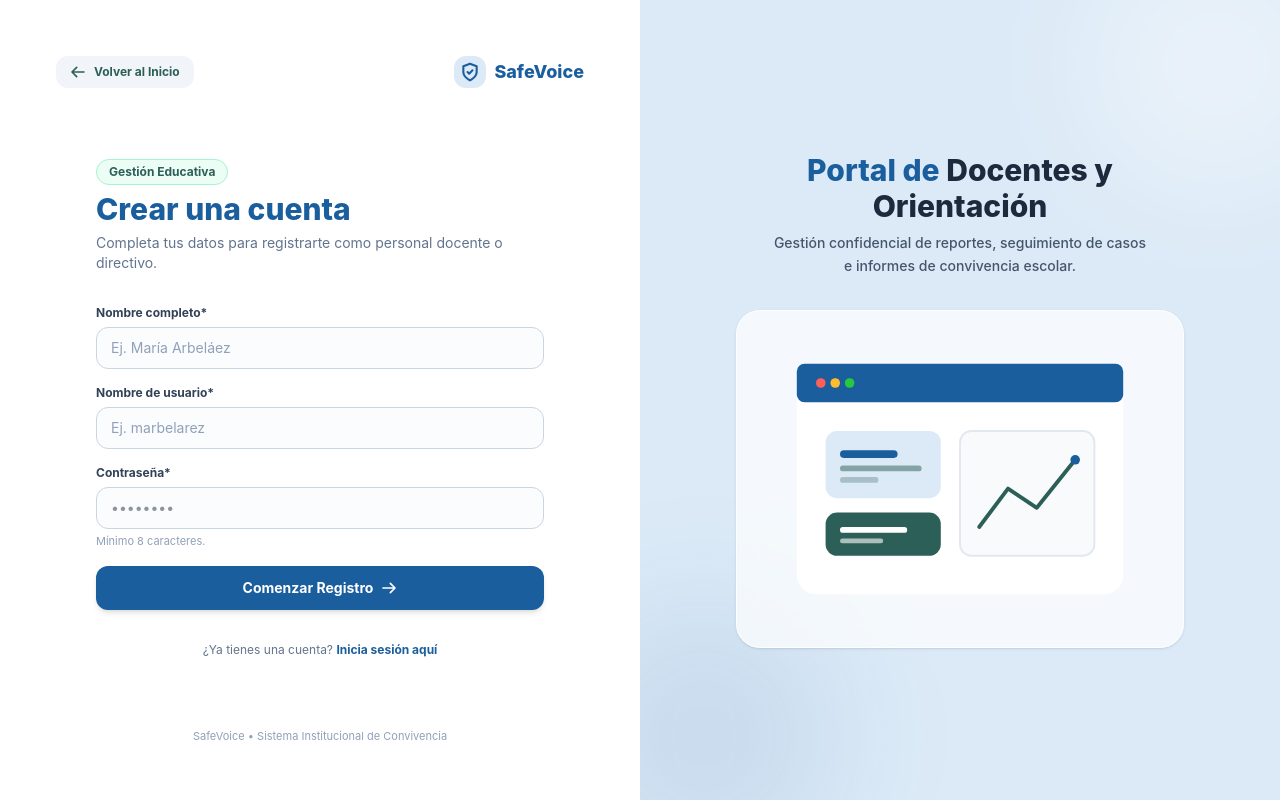
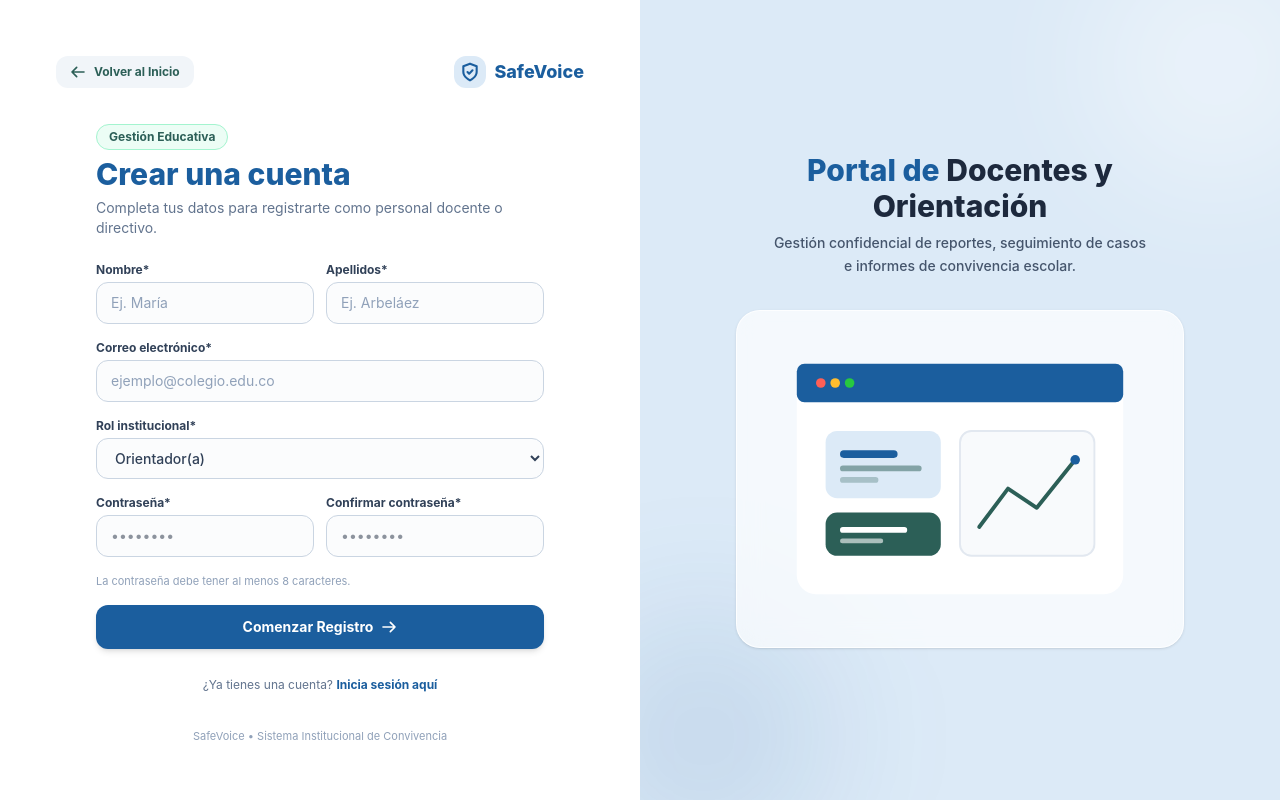
Before and after one commit to MariArbe/SafeVoice, a React app in the folder frontend/: page /docente/registro in a window 1280 px wide. Built offline with nearby package versions, Linux system fonts and the light colour scheme; no server answers; the HTML template or start-up script is replaced by a standard one.

Commit message:
feat: Refatorize the singup use of the registers

```diff
--- a/frontend/src/pages/docente/SignUp.jsx
+++ b/frontend/src/pages/docente/SignUp.jsx
@@ -1,14 +1,96 @@
 import { useState } from "react";
 import { Link, useNavigate } from "react-router-dom";
+import userService from "../../services/userService";
 
 export default function RegistroDocente() {
   const navigate = useNavigate();
-  const [formData, setFormData] = useState({ name: "", username: "", password: "" });
 
-  const handleSubmit = (e) => {
+  const [formData, setFormData] = useState({
+    email: "",
+    first_name: "",
+    last_name: "",
+    rol: "ORIENTADOR",
+    password: "",
+    password_confirmacion: "",
+  });
+
+  const [errors, setErrors] = useState({});
+  const [generalError, setGeneralError] = useState("");
+  const [successMessage, setSuccessMessage] = useState("");
+  const [isLoading, setIsLoading] = useState(false);
+
+  const handleChange = (e) => {
+    const { name, value } = e.target;
+    setFormData((prev) => ({ ...prev, [name]: value }));
+
+    // Limpia el error del campo específico si existía
+    if (errors[name]) {
+      setErrors((prev) => ({ ...prev, [name]: null }));
+    }
+  };
+
+  const getFieldError = (fieldName) => {
+    if (!errors || !errors[fieldName]) return null;
+    const fieldError = errors[fieldName];
+    if (Array.isArray(fieldError)) {
+      return fieldError.join(" ");
+    }
+    return fieldError;
+  };
+
+  const handleSubmit = async (e) => {
     e.preventDefault();
-    // Tras registrarse, redirige al login
-    navigate("/docente/login");
+    setErrors({});
+    setGeneralError("");
+    setSuccessMessage("");
+
+    // Validación básica del lado del cliente
+    if (formData.password !== formData.password_confirmacion) {
+      setErrors({ password_confirmacion: "Las contraseñas no coinciden." });
+      return;
+    }
+
+    setIsLoading(true);
+
+    try {
+      await userService.crearUsuario(formData);
+      setSuccessMessage("¡Cuenta registrada con éxito! Redirigiendo al inicio de sesión...");
+
+      setTimeout(() => {
+        navigate("/docente/login", {
+          state: { message: "Registro exitoso. Inicia sesión con tus credenciales." },
+        });
+      }, 1500);
+    } catch (error) {
+      if (error.response) {
+        const { status, data } = error.response;
+
+        if (status === 400 && data) {
+          if (data.detail && typeof data.detail === "string") {
+            setGeneralError(data.detail);
+          } else if (data.non_field_errors) {
+            setGeneralError(
+              Array.isArray(data.non_field_errors)
+                ? data.non_field_errors.join(" ")
+                : data.non_field_errors
+            );
+          } else {
+            // Errores de validación por campo desde Django REST Framework
+            setErrors(data);
+          }
+        } else if (status >= 500) {
+          setGeneralError("Ocurrió un error interno en el servidor. Por favor, intenta más tarde.");
+        } else {
+          setGeneralError(
+            data?.detail || data?.message || "Ocurrió un error inesperado al procesar el registro."
+          );
+        }
+      } else {
+        setGeneralError("No fue posible conectar con el servidor. Revisa tu conexión a internet.");
+      }
+    } finally {
+      setIsLoading(false);
+    }
   };
 
   return (
@@ -41,7 +123,7 @@ export default function RegistroDocente() {
         </div>
 
         {/* Formulario */}
-        <div className="max-w-md w-full mx-auto my-auto py-8 space-y-6">
+        <div className="max-w-md w-full mx-auto my-auto py-6 space-y-5">
           <div className="space-y-1.5 text-center md:text-left">
             <span className="inline-block text-xs font-bold text-[#2C5F57] bg-emerald-50 px-3 py-1 rounded-full border border-emerald-200">
               Gestión Educativa
@@ -52,53 +134,177 @@ export default function RegistroDocente() {
             </p>
           </div>
 
-          <form onSubmit={handleSubmit} className="space-y-4 pt-2">
+          {/* Mensaje global de éxito */}
+          {successMessage && (
+            <div className="bg-emerald-50 border border-emerald-200 text-emerald-800 px-4 py-3 rounded-xl text-xs font-semibold flex items-center gap-2">
+              <svg className="w-4 h-4 text-emerald-600 shrink-0" fill="none" stroke="currentColor" viewBox="0 0 24 24">
+                <path strokeLinecap="round" strokeLinejoin="round" strokeWidth="2" d="M5 13l4 4L19 7" />
+              </svg>
+              <span>{successMessage}</span>
+            </div>
+          )}
+
+          {/* Mensaje global de error (500 o general) */}
+          {generalError && (
+            <div className="bg-red-50 border border-red-200 text-red-700 px-4 py-3 rounded-xl text-xs font-semibold flex items-center gap-2">
+              <svg className="w-4 h-4 text-red-500 shrink-0" fill="none" stroke="currentColor" viewBox="0 0 24 24">
+                <path strokeLinecap="round" strokeLinejoin="round" strokeWidth="2" d="M12 8v4m0 4h.01M21 12a9 9 0 11-18 0 9 9 0 0118 0z" />
+              </svg>
+              <span>{generalError}</span>
+            </div>
+          )}
+
+          <form onSubmit={handleSubmit} className="space-y-4 pt-1">
+            {/* Nombre y Apellidos */}
+            <div className="grid grid-cols-1 sm:grid-cols-2 gap-3">
               <div>
-              <label className="block text-xs font-bold text-slate-700 mb-1.5">Nombre completo*</label>
+                <label className="block text-xs font-bold text-slate-700 mb-1">Nombre*</label>
                 <input
                   type="text"
-                placeholder="Ej. María Arbeláez"
-                value={formData.name}
-                onChange={(e) => setFormData({ ...formData, name: e.target.value })}
-                className="w-full border border-slate-300 rounded-xl px-3.5 py-2.5 text-sm transition-all focus:outline-none focus:ring-2 focus:ring-[#1B5E9E] focus:border-transparent placeholder:text-slate-400 bg-slate-50/50 focus:bg-white"
+                  name="first_name"
+                  placeholder="Ej. María"
+                  value={formData.first_name}
+                  onChange={handleChange}
+                  className={`w-full border ${
+                    getFieldError("first_name") ? "border-red-500 focus:ring-red-500" : "border-slate-300 focus:ring-[#1B5E9E]"
+                  } rounded-xl px-3.5 py-2.5 text-sm transition-all focus:outline-none focus:ring-2 focus:border-transparent placeholder:text-slate-400 bg-slate-50/50 focus:bg-white`}
                   required
+                  disabled={isLoading}
                 />
+                {getFieldError("first_name") && (
+                  <p className="text-[11px] text-red-500 font-medium mt-1">{getFieldError("first_name")}</p>
+                )}
               </div>
 
               <div>
-              <label className="block text-xs font-bold text-slate-700 mb-1.5">Nombre de usuario*</label>
+                <label className="block text-xs font-bold text-slate-700 mb-1">Apellidos*</label>
                 <input
                   type="text"
-                placeholder="Ej. marbelarez"
-                value={formData.username}
-                onChange={(e) => setFormData({ ...formData, username: e.target.value })}
-                className="w-full border border-slate-300 rounded-xl px-3.5 py-2.5 text-sm transition-all focus:outline-none focus:ring-2 focus:ring-[#1B5E9E] focus:border-transparent placeholder:text-slate-400 bg-slate-50/50 focus:bg-white"
+                  name="last_name"
+                  placeholder="Ej. Arbeláez"
+                  value={formData.last_name}
+                  onChange={handleChange}
+                  className={`w-full border ${
+                    getFieldError("last_name") ? "border-red-500 focus:ring-red-500" : "border-slate-300 focus:ring-[#1B5E9E]"
+                  } rounded-xl px-3.5 py-2.5 text-sm transition-all focus:outline-none focus:ring-2 focus:border-transparent placeholder:text-slate-400 bg-slate-50/50 focus:bg-white`}
                   required
+                  disabled={isLoading}
                 />
+                {getFieldError("last_name") && (
+                  <p className="text-[11px] text-red-500 font-medium mt-1">{getFieldError("last_name")}</p>
+                )}
+              </div>
+            </div>
+
+            {/* Email */}
+            <div>
+              <label className="block text-xs font-bold text-slate-700 mb-1">Correo electrónico*</label>
+              <input
+                type="email"
+                name="email"
+                placeholder="ejemplo@colegio.edu.co"
+                value={formData.email}
+                onChange={handleChange}
+                className={`w-full border ${
+                  getFieldError("email") ? "border-red-500 focus:ring-red-500" : "border-slate-300 focus:ring-[#1B5E9E]"
+                } rounded-xl px-3.5 py-2.5 text-sm transition-all focus:outline-none focus:ring-2 focus:border-transparent placeholder:text-slate-400 bg-slate-50/50 focus:bg-white`}
+                required
+                disabled={isLoading}
+              />
+              {getFieldError("email") && (
+                <p className="text-[11px] text-red-500 font-medium mt-1">{getFieldError("email")}</p>
+              )}
+            </div>
+
+            {/* Rol */}
+            <div>
+              <label className="block text-xs font-bold text-slate-700 mb-1">Rol institucional*</label>
+              <select
+                name="rol"
+                value={formData.rol}
+                onChange={handleChange}
+                className={`w-full border ${
+                  getFieldError("rol") ? "border-red-500 focus:ring-red-500" : "border-slate-300 focus:ring-[#1B5E9E]"
+                } rounded-xl px-3.5 py-2.5 text-sm transition-all focus:outline-none focus:ring-2 focus:border-transparent bg-slate-50/50 focus:bg-white text-slate-700 font-medium`}
+                required
+                disabled={isLoading}
+              >
+                <option value="ORIENTADOR">Orientador(a)</option>
+                <option value="DIRECTIVO">Directivo / Coordinación</option>
+              </select>
+              {getFieldError("rol") && (
+                <p className="text-[11px] text-red-500 font-medium mt-1">{getFieldError("rol")}</p>
+              )}
+            </div>
+
+            {/* Contraseñas */}
+            <div className="grid grid-cols-1 sm:grid-cols-2 gap-3">
+              <div>
+                <label className="block text-xs font-bold text-slate-700 mb-1">Contraseña*</label>
+                <input
+                  type="password"
+                  name="password"
+                  placeholder="••••••••"
+                  value={formData.password}
+                  onChange={handleChange}
+                  className={`w-full border ${
+                    getFieldError("password") ? "border-red-500 focus:ring-red-500" : "border-slate-300 focus:ring-[#1B5E9E]"
+                  } rounded-xl px-3.5 py-2.5 text-sm transition-all focus:outline-none focus:ring-2 focus:border-transparent bg-slate-50/50 focus:bg-white`}
+                  required
+                  minLength={8}
+                  disabled={isLoading}
+                />
+                {getFieldError("password") && (
+                  <p className="text-[11px] text-red-500 font-medium mt-1">{getFieldError("password")}</p>
+                )}
               </div>
 
               <div>
-              <label className="block text-xs font-bold text-slate-700 mb-1.5">Contraseña*</label>
+                <label className="block text-xs font-bold text-slate-700 mb-1">Confirmar contraseña*</label>
                 <input
                   type="password"
+                  name="password_confirmacion"
                   placeholder="••••••••"
-                value={formData.password}
-                onChange={(e) => setFormData({ ...formData, password: e.target.value })}
-                className="w-full border border-slate-300 rounded-xl px-3.5 py-2.5 text-sm transition-all focus:outline-none focus:ring-2 focus:ring-[#1B5E9E] focus:border-transparent bg-slate-50/50 focus:bg-white"
+                  value={formData.password_confirmacion}
+                  onChange={handleChange}
+                  className={`w-full border ${
+                    getFieldError("password_confirmacion") ? "border-red-500 focus:ring-red-500" : "border-slate-300 focus:ring-[#1B5E9E]"
+                  } rounded-xl px-3.5 py-2.5 text-sm transition-all focus:outline-none focus:ring-2 focus:border-transparent bg-slate-50/50 focus:bg-white`}
                   required
                   minLength={8}
+                  disabled={isLoading}
                 />
-              <p className="text-[11px] text-slate-400 mt-1">Mínimo 8 caracteres.</p>
+                {getFieldError("password_confirmacion") && (
+                  <p className="text-[11px] text-red-500 font-medium mt-1">{getFieldError("password_confirmacion")}</p>
+                )}
               </div>
+            </div>
+
+            <p className="text-[11px] text-slate-400">La contraseña debe tener al menos 8 caracteres.</p>
 
             <button
               type="submit"
-              className="w-full bg-[#1B5E9E] hover:bg-[#154a7d] active:scale-[0.99] text-white font-bold py-3 rounded-xl text-sm transition-all shadow-md hover:shadow-lg mt-4 cursor-pointer flex items-center justify-center gap-2"
+              disabled={isLoading}
+              className={`w-full bg-[#1B5E9E] hover:bg-[#154a7d] active:scale-[0.99] text-white font-bold py-3 rounded-xl text-sm transition-all shadow-md hover:shadow-lg mt-3 cursor-pointer flex items-center justify-center gap-2 ${
+                isLoading ? "opacity-75 cursor-not-allowed" : ""
+              }`}
             >
+              {isLoading ? (
+                <>
+                  <svg className="animate-spin -ml-1 mr-2 h-4 w-4 text-white" fill="none" viewBox="0 0 24 24">
+                    <circle className="opacity-25" cx="12" cy="12" r="10" stroke="currentColor" strokeWidth="4" />
+                    <path className="opacity-75" fill="currentColor" d="M4 12a8 8 0 018-8V0C5.373 0 0 5.373 0 12h4zm2 5.291A7.962 7.962 0 014 12H0c0 3.042 1.135 5.824 3 7.938l3-2.647z" />
+                  </svg>
+                  <span>Registrando...</span>
+                </>
+              ) : (
+                <>
                   <span>Comenzar Registro</span>
                   <svg className="w-4 h-4" fill="none" stroke="currentColor" viewBox="0 0 24 24">
                     <path strokeLinecap="round" strokeLinejoin="round" strokeWidth="2.5" d="M14 5l7 7m0 0l-7 7m7-7H3" />
                   </svg>
+                </>
+              )}
             </button>
           </form>
 
--- /dev/null
+++ b/frontend/src/services/userService.js
@@ -0,0 +1,18 @@
+import api from "./api";
+
+/**
+ * Servicio para consumir los endpoints del dominio de Usuarios.
+ */
+const userService = {
+  /**
+   * Envía los datos para crear/registrar un nuevo usuario (Directivo u Orientador).
+   * @param {Object} userData - Datos del usuario ({ email, first_name, last_name, rol, password, password_confirmacion })
+   * @returns {Promise<Object>} - Datos del usuario creado devueltos por el backend
+   */
+  crearUsuario: async (userData) => {
+    const response = await api.post("/users/", userData);
+    return response.data;
+  },
+};
+
+export default userService;
```
Also changed, not shown: 1 other file (tests, documents, lock files or other folders). Lines whose indentation alone changed are shown as unchanged.
